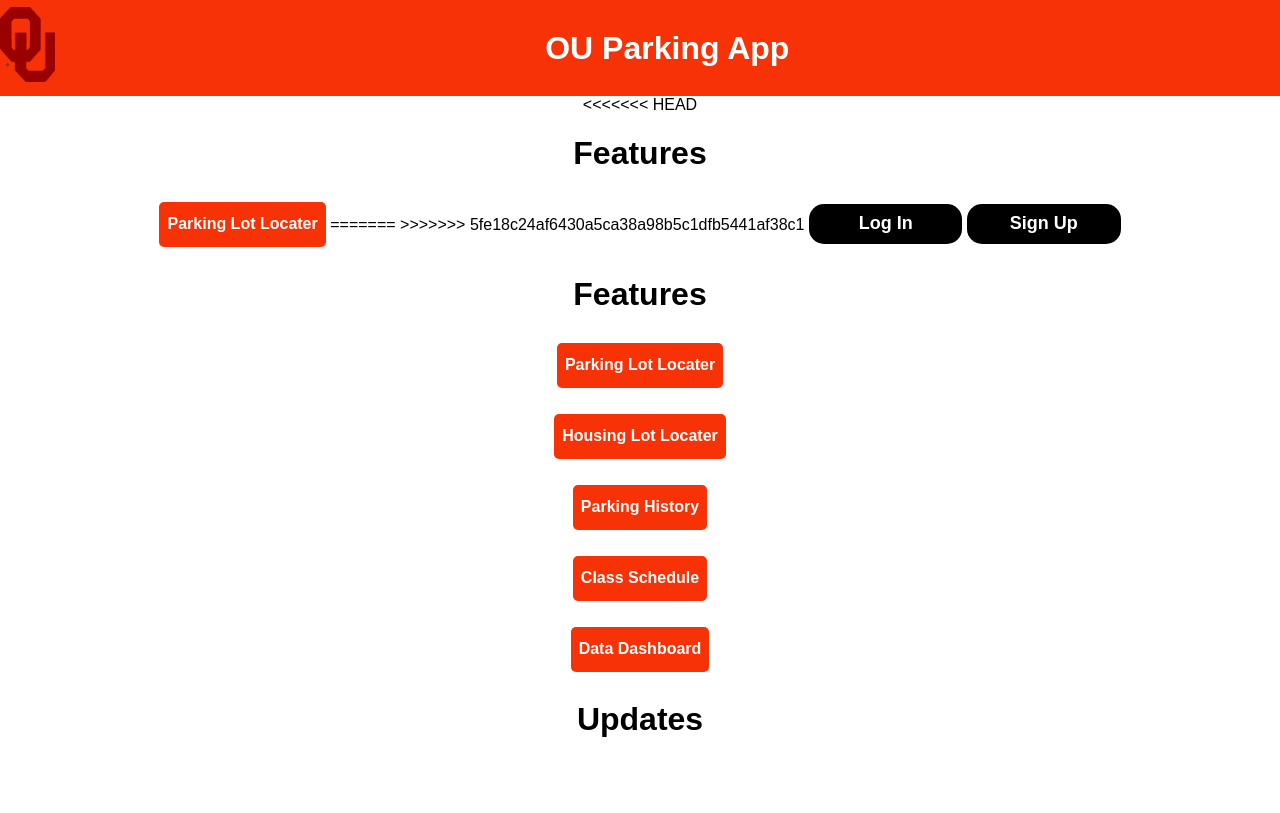
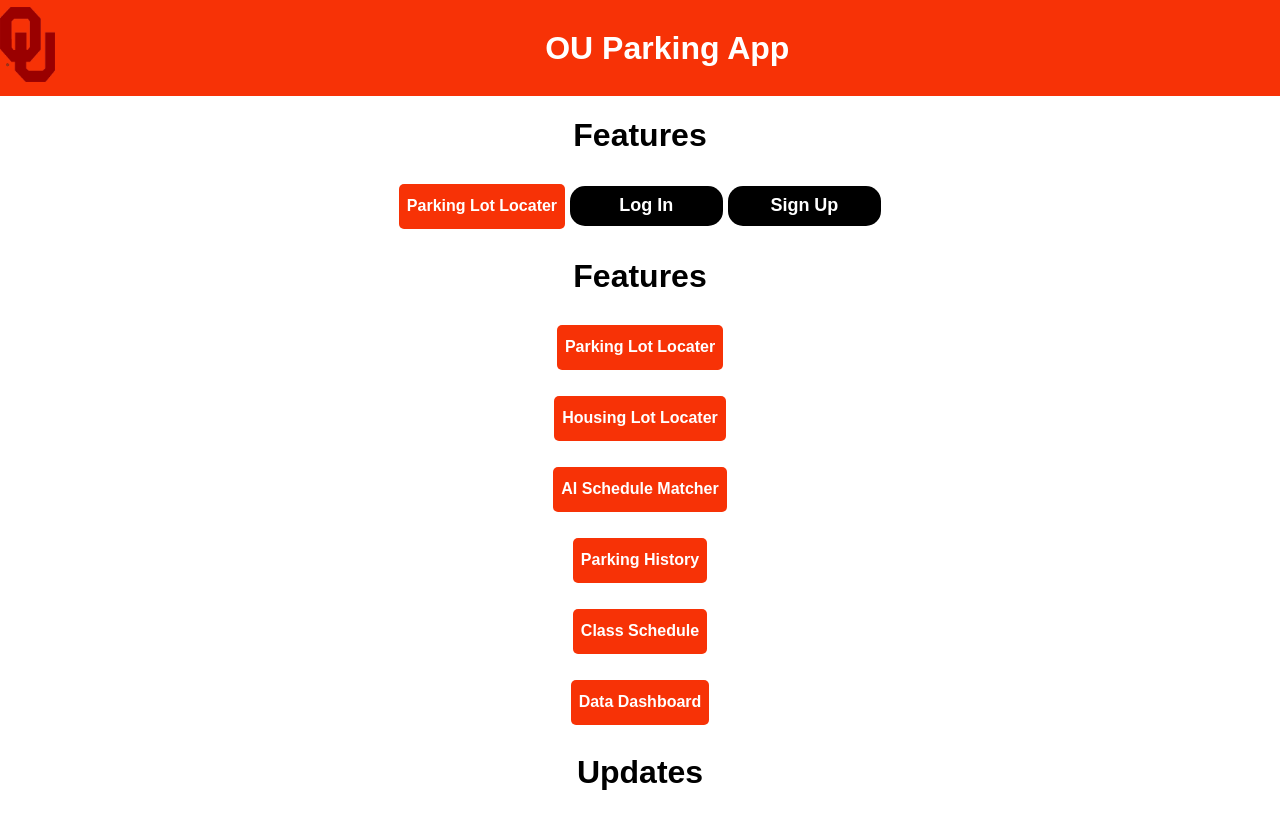
Before and after one commit to AlanAntony1/GroupESoftwareEngineering, a Django app: page / in a window 1280 px wide. Before the commit the page ends 737 px from the top, so only its background shows below. Run offline with Django 5.2, Linux system fonts and the light colour scheme; data that the repository does not hold is empty.

Commit message:
schedule updated

```diff
--- a/blog/templates/blog/home.html
+++ b/blog/templates/blog/home.html
@@ -85,19 +85,16 @@
         </div>
     </div>
     <div style ="text-align: center;">
-<<<<<<< HEAD
     <h1>Features</h1>
     <!-- This is the url for the parking lot locater-->
     <button onclick="document.location='locater'">Parking Lot Locater</button>
 
     <!-- this is the url for login  -->
-=======
-        <!-- this is the url for login  -->
->>>>>>> 5fe18c24af6430a5ca38a98b5c1dfb5441af38c1
     <button class="login-button" onclick="document.location='/accounts/login/'">Log In</button>
     <!-- Embed each url after this using urls.py, same as above. Label using comments as well -->
         <!-- this is the url for signup  -->
     <button class="login-button" onclick="document.location='/signup/'">Sign Up</button>
+
     <h1>Features</h1>
     <div class ="grid-container">
     <!-- This is the url for the parking lot locater-->
@@ -106,6 +103,7 @@
     <!-- Housing Lot Locater Button -->
     <button onclick="document.location='{% url 'housing_lot_locater' %}'">Housing Lot Locater</button>
 
+    <button onclick="document.location='{% url 'schedule_matcher' %}'">AI Schedule Matcher</button>
 
     <!-- Parking History button -->
     <button onclick="document.location='{% url 'parking_history' %}'">Parking History</button>
```
